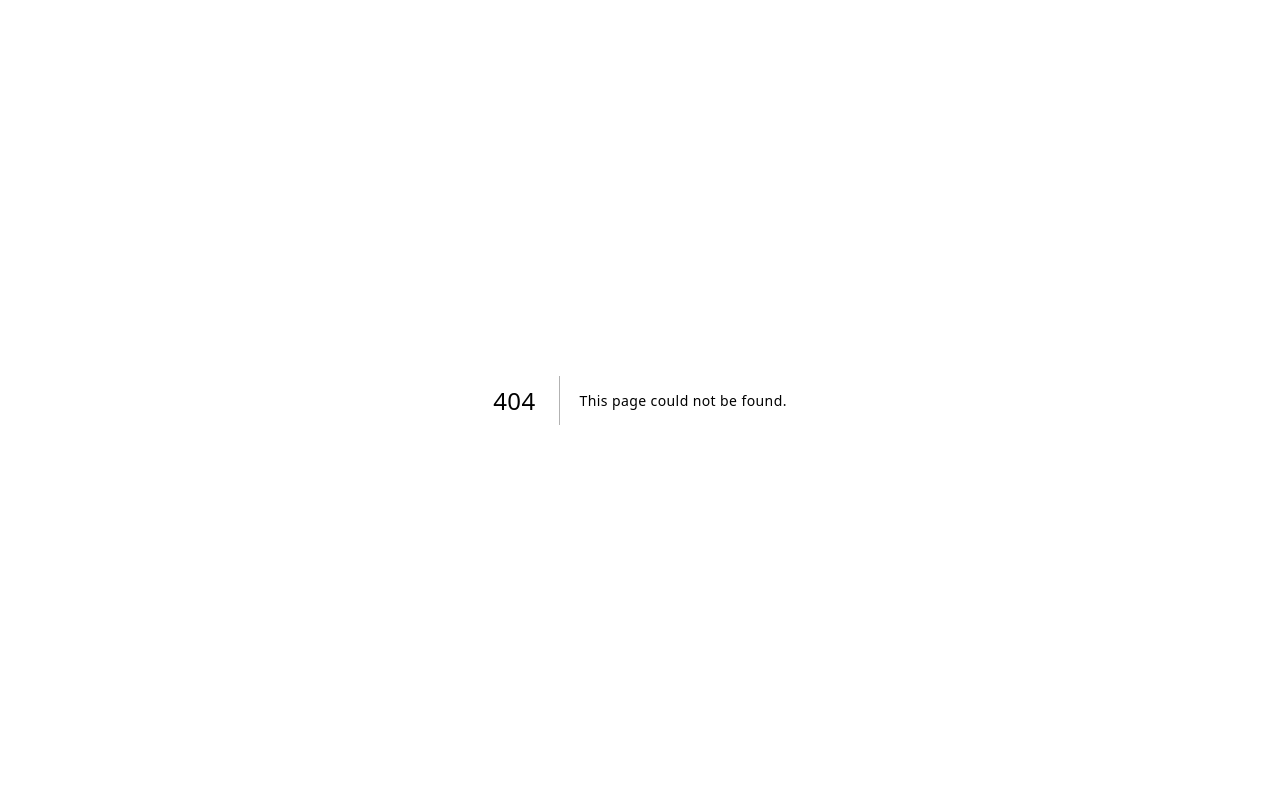
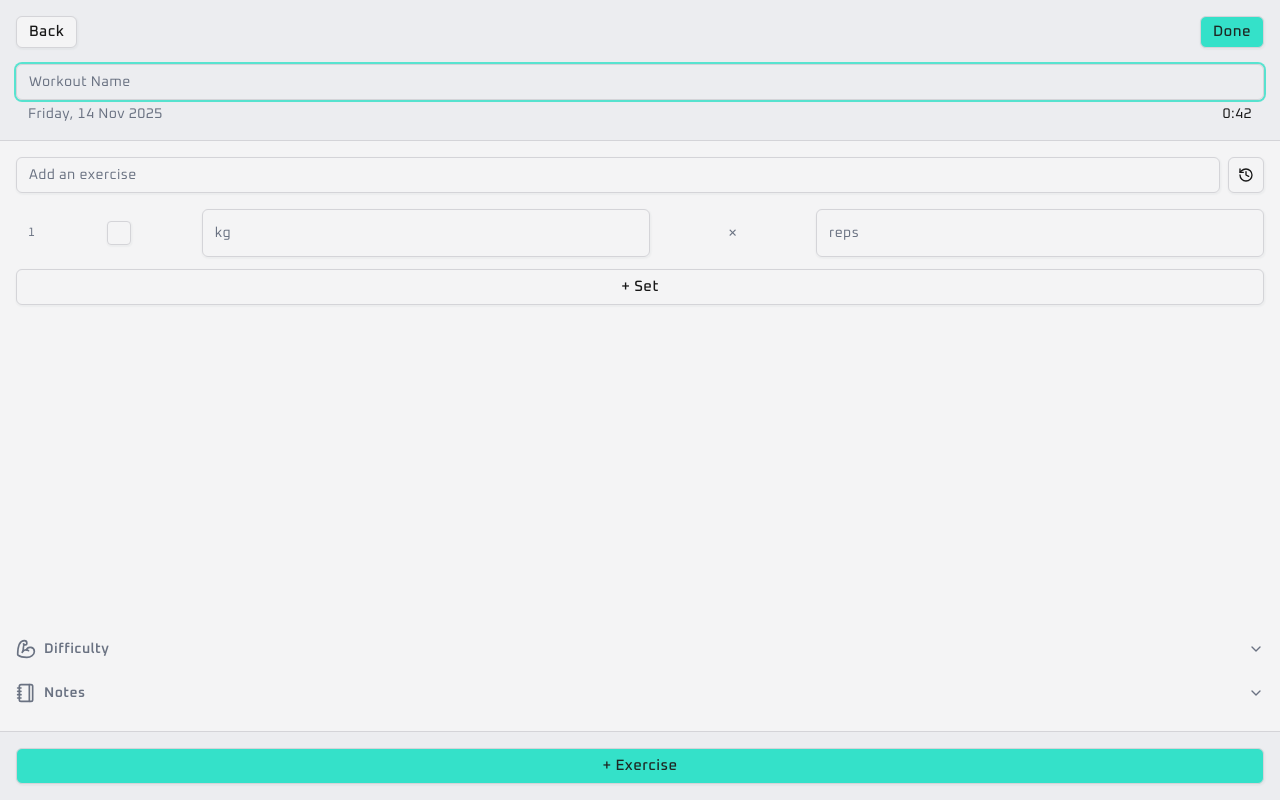
Before and after one commit to laoz40/Horus, a Next.js app: page /workouts/new in a window 1280 px wide. Before the commit this address had no page. Built offline with nearby package versions, Linux system fonts and the light colour scheme.

Commit message:
added load workouts data onto the form to edit, changed the urls to be more consistent

```diff
--- a/app/(navbar)/page.tsx
+++ b/app/(navbar)/page.tsx
@@ -19,7 +19,7 @@ export default function DashboardPage() {
 					<Button
 						asChild
 						className="w-full flex-1">
-						<Link href="/workout">Create Workout</Link>
+						<Link href="/workouts/new">Create Workout</Link>
 					</Button>
 
 					<Button
--- /dev/null
+++ b/app/(no-navbar)/workouts/[id]/edit/page.tsx
@@ -0,0 +1,50 @@
+import { prisma } from "@/lib/prisma";
+import WorkoutForm from "@/components/WorkoutForm";
+import { WorkoutFormData, WorkoutWithRelations } from "@/lib/types";
+
+export default async function EditWorkoutPage(props: { params: { id: string }}) {
+    // This awaits the Promise-like object, ensuring the ID is populated.
+    const resolvedParams = await props.params;
+    const workoutId = resolvedParams.id;
+
+	const getUniqueWorkout = await prisma.workout.findUnique({
+		where: {
+			id: workoutId
+		},
+		include: {
+			exercises: {
+				include: {
+					sets: true,
+				}
+			}
+		}
+	})
+
+	if (!getUniqueWorkout) {
+      // TODO: should render a 404 page or error message here
+      return <h1>Workout Not Found</h1>;
+  }
+
+function convertDbToFormData(workout: WorkoutWithRelations): WorkoutFormData {
+  return {
+    name: workout.name,
+    exercises: workout.exercises.map(ex => ({
+      id: ex.id,
+      name: ex.name,
+      sets: ex.sets.map(set => ({
+        id: set.id,
+        weight: String(set.weight),
+        reps: String(set.reps),
+      }))
+    }))
+  };
+}
+
+const formData = convertDbToFormData(getUniqueWorkout);
+
+	return (
+		<>
+			<WorkoutForm initialData={formData}/>
+		</>
+	);
+}
--- a/app/api/workouts/route.ts
+++ b/app/api/workouts/route.ts
@@ -2,7 +2,7 @@ import { NextResponse } from "next/server";
 import { PrismaClient } from "@prisma/client";
 import { WorkoutInput } from "@/lib/types";
 
-const prisma = new PrismaClient();
+export const prisma = new PrismaClient();
 
 export async function GET() {
 	try {
--- a/components/NavigationMenuMobile.tsx
+++ b/components/NavigationMenuMobile.tsx
@@ -11,7 +11,7 @@ import Link from "next/link";
 
 const navigationMenuItems = [
 	{ title: "Workout", href: "/", icon: Dumbbell, isActive: true },
-	{ title: "History", href: "/history", icon: History },
+	{ title: "History", href: "/workouts", icon: History },
 	{ title: "Progress", href: "/progress", icon: TrendingUp },
 	{ title: "Settings", href: "/settings", icon: Settings },
 ];
--- a/components/WorkoutCard.tsx
+++ b/components/WorkoutCard.tsx
@@ -5,6 +5,7 @@ import { Workout } from "@prisma/client";
 import PrIndicator from "./PrIndicator";
 import { ShineBorder } from "./ui/shine-border";
 import WorkoutCardStats from "./WorkoutCardStats";
+import Link from "next/link";
 
 // TODO: calculate pr
 const pr = "2";
@@ -14,7 +15,10 @@ export default function WorkoutCard(workout: Workout): ReactElement {
 	return (
 		<>
 			<Card>
-				<ShineBorder shineColor="#34e1c9" duration={8} />
+				<ShineBorder
+					shineColor="#34e1c9"
+					duration={8}
+				/>
 				<div className="grid grid-cols-[1fr_min-content]">
 					<h2 className="text-base font-bold">{workout.name}</h2>
 					<span className="w-fit whitespace-nowrap text-muted-foreground font-light">
@@ -27,6 +31,9 @@ export default function WorkoutCard(workout: Workout): ReactElement {
 						<span>chest</span>
 						<span>back</span>
 						<span>shoulders</span>
+						<Link href={`/workouts/${workout.id}/edit`}>
+							<button>Edit {workout.name}</button>
+						</Link>
 					</div>
 					<PrIndicator pr={pr} />
 				</div>
--- a/components/WorkoutForm.tsx
+++ b/components/WorkoutForm.tsx
@@ -6,11 +6,12 @@ import ExerciseForm, { Exercise } from "./ExerciseForm";
 import { Button } from "./ui/button";
 import { Input } from "./ui/input";
 import { currentDateFull } from "@/lib/date";
+import { WorkoutFormData } from "@/lib/types";
 
 // TODO: add date and time, use dayjs or some library
 // TODO: add duration timer
 
-const workoutObject = {
+const newWorkoutObject = {
 	name: "",
 	exercises: [
 		{
@@ -25,10 +26,18 @@ const workoutObject = {
 			],
 		},
 	],
+};
+
+interface WorkoutFormProps {
+	initialData?: WorkoutFormData;
 }
 
-export default function WorkoutForm(): ReactElement {
-	const [workoutData, setWorkoutData] = useState(workoutObject);
+export default function WorkoutForm({
+	initialData,
+}: WorkoutFormProps): ReactElement {
+	const [workoutData, setWorkoutData] = useState<WorkoutFormData>(
+		initialData ? initialData : newWorkoutObject,
+	);
 
 	const handleAddExercise = () => {
 		setWorkoutData((prev) => {
@@ -46,6 +55,7 @@ export default function WorkoutForm(): ReactElement {
 					],
 				},
 			];
+
 			return { ...prev, exercises: newExercise };
 		});
 	};
@@ -66,9 +76,9 @@ export default function WorkoutForm(): ReactElement {
 			const result = await postWorkout.json();
 			if (result.success) {
 				// reset form
-				setWorkoutData(workoutObject);
+				setWorkoutData(newWorkoutObject);
 				console.log("Workout saved", result.workout);
-				console.log(workoutObject)
+				console.log(newWorkoutObject);
 			} else {
 				console.error("Unsuccessful", result);
 			}
@@ -109,7 +119,9 @@ export default function WorkoutForm(): ReactElement {
 					}
 				/>
 				<div className="flex flex-row justify-between pl-3 pr-3">
-					<span className="text-muted-foreground text-sm">{currentDateFull}</span>
+					<span className="text-muted-foreground text-sm">
+						{currentDateFull}
+					</span>
 					<span className="text-sm">0:42</span>
 				</div>
 			</div>
--- /dev/null
+++ b/lib/prisma.ts
@@ -0,0 +1,15 @@
+import { PrismaClient } from '@prisma/client';
+
+// Declare a global variable to store the PrismaClient instance
+// This prevents creating multiple instances in development, which is important for Next.js
+declare global {
+  var prisma: PrismaClient | undefined;
+}
+
+const prisma = global.prisma || new PrismaClient();
+
+if (process.env.NODE_ENV !== 'development') {
+  global.prisma = prisma;
+}
+
+export { prisma };
--- a/lib/types.ts
+++ b/lib/types.ts
@@ -20,3 +20,16 @@ export type WorkoutInput = {
   name: string;
   exercises: ExerciseInput[];
 };
+
+export type WorkoutFormData = {
+  name: string;
+  exercises: {
+    id: string;
+    name: string;
+    sets: {
+      id: string;
+      weight: string;
+      reps: string;
+    }[];
+  }[];
+};
```
Also changed, not shown: app/(navbar)/workouts/page.tsx (renamed from app/(navbar)/history/page.tsx), app/(no-navbar)/workouts/new/page.tsx (renamed from app/(no-navbar)/workout/page.tsx). Lines whose indentation alone changed are shown as unchanged.
